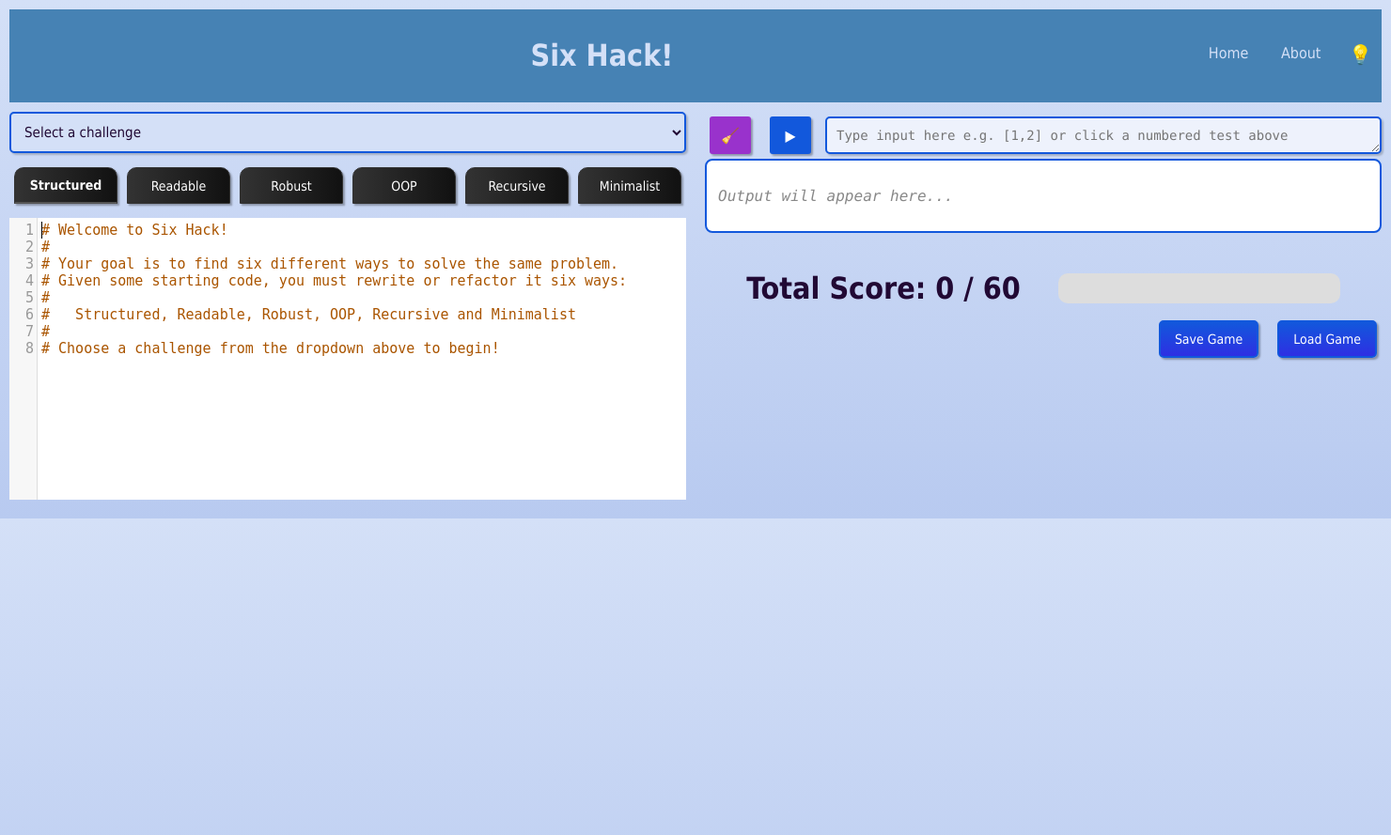
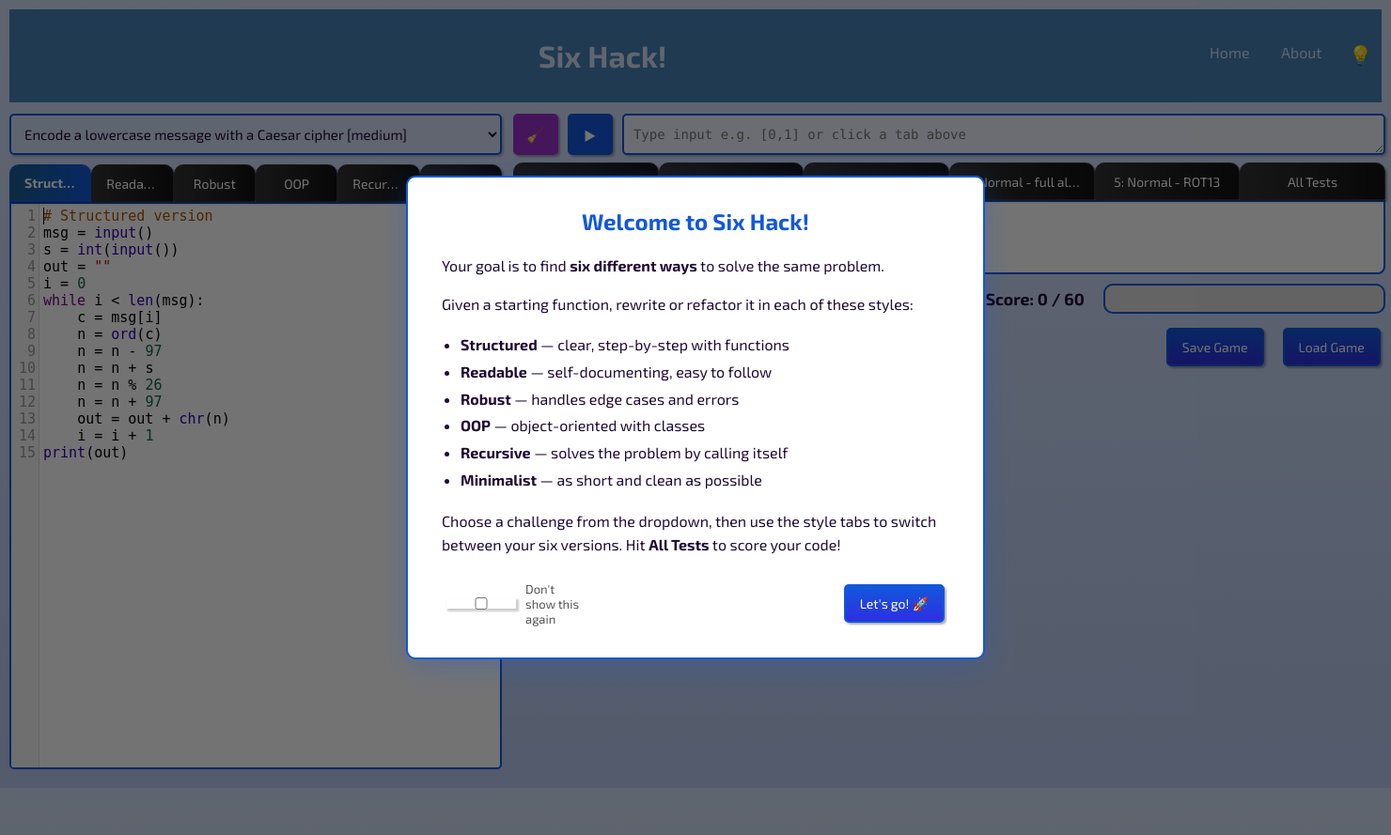
Before and after one commit to mraharrisoncs/sixhack, a Flask app: page / in a window 1480 px wide. Shown: the whole page at 94% size. Run offline with Flask 3, Linux system fonts and the light colour scheme.

Commit message:
UI changes and auto-first challenge load

```diff
--- a/v1/app/static/css/styles.css
+++ b/v1/app/static/css/styles.css
@@ -1,6 +1,6 @@
 /* General page font */
 body {
-    font-family: Tahoma, sans-serif;
+    font-family: 'Exo 2', Tahoma, sans-serif;
     margin: 10px;
     padding: 0;
     background: linear-gradient(to bottom, #D4E0F7, #b8caf0);
@@ -80,7 +80,8 @@ nav a:hover {
     color: #fff;
     background: #222;
     padding: 12px;
-    border-radius: 8px;
+    margin-top: 0;
+    border-radius: 0 0 8px 8px;
     font-family: monospace;
 }
 
@@ -91,12 +92,19 @@ nav a:hover {
     color: white;
 }
 
+/* Placeholder text for the output window */
+#output:empty::before {
+    content: "Output will appear here...";
+    color: gray;
+    font-size: 0.85em;
+}
+
 /* Flex container for sandbox and output */
 .flex-container {
     display: flex;
     justify-content: space-between;
     align-items: flex-start;
-    gap: 20px;
+    gap: 6px;
     margin-top: 10px;
 }
 
@@ -114,7 +122,7 @@ nav a:hover {
     display: flex;
     flex-direction: column;
     gap: 0;
-    /* Remove the gap between input and output windows */
+    margin-left: 6px;
 }
 
 footer {
@@ -129,7 +137,7 @@ footer {
 
 /* Buttons */
 button {
-    font-family: Tahoma, sans-serif;
+    font-family: 'Exo 2', Tahoma, sans-serif;
     font-size: 14px;
     padding: 10px 15px;
     margin: 5px;
@@ -177,19 +185,14 @@ select {
     box-sizing: border-box;
 }
 
-/* Placeholder text for the output window */
-#output:empty::before {
-    content: "Output will appear here...";
-    color: gray;
-    font-style: italic;
-}
-
 #program-dropdown {
+    margin-top: 2px;
     margin-bottom: 10px;
+    height: 44px;
     color: #210934;
     background: #D4E0F7;
     border-color: #1258DC;
-    font-family: Tahoma, sans-serif;
+    font-family: 'Exo 2', Tahoma, sans-serif;
     font-size: 15px;
 }
 
@@ -197,26 +200,31 @@ select {
 #tab-buttons {
     display: flex;
     gap: 0;
-    /* Remove space between tabs */
+    margin-top: 8px;
     margin-bottom: 0;
-    /* Remove margin between tabs and input box */
+    width: 100%;
 }
 
 /* Individual tab buttons */
 .tab-button {
-    padding: 10px 15px;
+    padding: 0 15px;
+    margin: 0;
+    height: 40px;
     border: 1px solid #333;
     background: linear-gradient(to right, #333, #111);
-    /* Default background */
     color: white;
     cursor: pointer;
     border-radius: 10px 10px 0 0;
     font-size: 14px;
     flex: 1;
+    min-width: 0;
     text-align: center;
     transition: background 0.3s;
     position: relative;
     z-index: 1;
+    overflow: hidden;
+    white-space: nowrap;
+    text-overflow: ellipsis;
 }
 
 /* Hover effect for tab buttons */
@@ -228,7 +236,10 @@ select {
 /* Active tab button */
 .tab-button.active {
     font-weight: bold;
-    border-bottom: 2px solid #555;
+    background: linear-gradient(to right, #1a6090, #1258DC);
+    border-color: #1258DC;
+    border-bottom: 2px solid #1258DC;
+    color: #ffffff;
 }
 
 /* Tab content container */
@@ -256,10 +267,11 @@ select {
 #clear-button,
 #run-button {
     padding: 0;
-    width: 44px;
-    height: 40px;
+    margin: 0;
+    width: 48px;
+    height: 44px;
     font-size: 16px;
-    border-radius: 3px;
+    border-radius: 5px;
     border: none;
     cursor: pointer;
     display: flex;
@@ -275,10 +287,11 @@ select {
 /* Input box */
 #input-box {
     flex: 1;
-    height: 40px;
+    height: 44px;
     font-family: "Lucida Console", monospace;
     font-size: 14px;
     padding: 10px;
+    line-height: 20px;
     background-color: #eef2fc;
     color: #210934;
     border: 2px solid #1258DC;
@@ -301,48 +314,10 @@ select {
 #code-tabs {
     display: flex;
     gap: 0;
-    margin-bottom: 10px;
+    margin-bottom: 0;
+    width: 100%;
 }
 
-/* Code tab buttons */
-#code-tabs .tab-button {
-    padding: 10px 15px;
-    border: 1px solid #333;
-    background: linear-gradient(to right, #333, #111);
-    /* Default background */
-    color: white;
-    cursor: pointer;
-    border-radius: 10px 10px 0 0;
-    /* Rounded top corners */
-    font-size: 14px;
-    flex: 1;
-    /* Make all tabs equal width */
-    text-align: center;
-    transition: background 0.3s;
-    position: relative;
-    z-index: 1;
-}
-
-#code-tabs .tab-button:hover {
-    background: linear-gradient(to bottom, #444, #222);
-}
-
-#code-tabs .tab-button.active {
-    font-weight: bold;
-    border-bottom: 2px solid #555;
-    /* Blend with the tab content */
-}
-
-#all-tests-button {
-    background: linear-gradient(to right, #700CBC, #210934);
-    border-color: #700CBC;
-    color: white;
-}
-
-#all-tests-button:hover {
-    background: linear-gradient(to right, #2E2FE3, #700CBC);
-    border-color: #2E2FE3;
-}
 
 /* Code container and test container textareas */
 .code-container textarea,
@@ -361,8 +336,8 @@ select {
 .test-container {
     display: flex;
     align-items: center;
-    /* Vertically align buttons and textarea */
     gap: 10px;
+    margin-top: 2px;
     /* Add spacing between buttons and textarea */
 }
 
@@ -411,11 +386,11 @@ select {
     box-sizing: border-box;
 }
 
-/* Set a fixed or min height for CodeMirror */
+/* CodeMirror */
 .CodeMirror {
-    height: 400px;
-    min-height: 300px;
     font-size: 15px;
+    border: 2px solid #1258DC;
+    border-radius: 0 0 5px 5px;
 }
 
 /* Code container */
@@ -436,14 +411,14 @@ meter,
 #overall-score-container {
     display: flex;
     align-items: center;
-    justify-content: center;
+    justify-content: flex-end;
     gap: 20px;
-    margin: 40px auto 0 auto;
+    margin: 10px 0 0 0;
     width: 100%;
 }
 
 .total-score-text {
-    font-size: 2em;
+    font-size: 1.1em;
     font-weight: bold;
     color: #210934;
 }
@@ -451,14 +426,27 @@ meter,
 .total-score-meter {
     width: 300px;
     height: 32px;
-    margin-left: 20px;
+    margin-left: 0;
     border-radius: 10px;
     accent-color: #700CBC;
+    border: 2px solid #1258DC;
+    box-sizing: border-box;
 }
 
-.total-score-meter::-webkit-progress-bar   { background: #ddd; border-radius: 10px; }
-.total-score-meter::-webkit-progress-value { background: #700CBC; border-radius: 10px; }
-.total-score-meter::-moz-progress-bar      { background: #700CBC; border-radius: 10px; }
+.total-score-meter::-webkit-progress-bar {
+    background: #ddd;
+    border-radius: 10px;
+}
+
+.total-score-meter::-webkit-progress-value {
+    background: #700CBC;
+    border-radius: 10px;
+}
+
+.total-score-meter::-moz-progress-bar {
+    background: #700CBC;
+    border-radius: 10px;
+}
 
 /* Tooltip for tabs */
 .tab-tooltip {
@@ -476,14 +464,97 @@ meter,
     box-shadow: 0 2px 8px rgba(18, 88, 220, 0.2);
 }
 
+/* ── Intro modal ────────────────────────────────────────── */
+#intro-overlay {
+    position: fixed;
+    inset: 0;
+    background: rgba(0, 0, 0, 0.55);
+    z-index: 9000;
+    display: flex;
+    align-items: center;
+    justify-content: center;
+}
+
+#intro-modal {
+    background: #ffffff;
+    color: #210934;
+    border: 2px solid #1258DC;
+    border-radius: 10px;
+    padding: 32px 36px;
+    max-width: 540px;
+    width: 90%;
+    box-shadow: 0 8px 32px rgba(18, 88, 220, 0.25);
+    font-family: 'Exo 2', Tahoma, sans-serif;
+}
+
+#intro-modal h2 {
+    margin-top: 0;
+    color: #1258DC;
+}
+
+#intro-modal p {
+    margin-left: 0;
+    line-height: 1.6;
+}
+
+#intro-modal ul {
+    padding-left: 20px;
+    line-height: 1.8;
+}
+
+#intro-modal .modal-buttons {
+    display: flex;
+    align-items: center;
+    justify-content: space-between;
+    margin-top: 24px;
+    gap: 16px;
+    flex-wrap: wrap;
+}
+
+#intro-modal .modal-buttons label {
+    font-size: 13px;
+    color: #555;
+    display: flex;
+    align-items: center;
+    gap: 6px;
+    cursor: pointer;
+}
+
+body.dark #intro-modal {
+    background: #1e2a35;
+    color: #d8d8d8;
+    border-color: #1258DC;
+}
+
+body.dark #intro-modal h2 {
+    color: #7ab3f5;
+}
+
+body.dark #intro-modal .modal-buttons label {
+    color: #aaa;
+}
+
 /* ── Output window classes ──────────────────────────────── */
-.output-error   { color: #cc2200; }
-.output-penalty { color: #cc2200; }
-.output-result  { font-weight: bold; }
-.output-test    { margin-bottom: 8px; }
+.output-error {
+    color: #cc2200;
+}
+
+.output-penalty {
+    color: #cc2200;
+}
+
+.output-result {
+    font-weight: bold;
+}
+
+.output-test {
+    margin-bottom: 8px;
+}
 
 body.dark .output-error,
-body.dark .output-penalty { color: #ff6666; }
+body.dark .output-penalty {
+    color: #ff6666;
+}
 
 /* ── Light theme output overrides ──────────────────────── */
 body:not(.dark) #output-window {
--- a/v1/app/static/js/scripts.js
+++ b/v1/app/static/js/scripts.js
@@ -47,7 +47,44 @@ function setMeterFeedback(styleKey, feedback) {
     feedbackDiv.textContent = feedback;
 }
 
+function showIntroModal() {
+    if (localStorage.getItem('sixhack_intro_seen')) return;
+
+    const overlay = document.createElement('div');
+    overlay.id = 'intro-overlay';
+
+    overlay.innerHTML = `
+        <div id="intro-modal">
+            <h2>Welcome to Six Hack!</h2>
+            <p>Your goal is to find <strong>six different ways</strong> to solve the same problem.</p>
+            <p>Given a starting function, rewrite or refactor it in each of these styles:</p>
+            <ul>
+                <li><strong>Structured</strong> — clear, step-by-step with functions</li>
+                <li><strong>Readable</strong> — self-documenting, easy to follow</li>
+                <li><strong>Robust</strong> — handles edge cases and errors</li>
+                <li><strong>OOP</strong> — object-oriented with classes</li>
+                <li><strong>Recursive</strong> — solves the problem by calling itself</li>
+                <li><strong>Minimalist</strong> — as short and clean as possible</li>
+            </ul>
+            <p>Choose a challenge from the dropdown, then use the style tabs to switch between your six versions. Hit <strong>All Tests</strong> to score your code!</p>
+            <div class="modal-buttons">
+                <label><input type="checkbox" id="intro-dont-show"> Don't show this again</label>
+                <button id="intro-close-btn">Let's go! 🚀</button>
+            </div>
+        </div>`;
+
+    document.body.appendChild(overlay);
+
+    document.getElementById('intro-close-btn').addEventListener('click', () => {
+        if (document.getElementById('intro-dont-show').checked) {
+            localStorage.setItem('sixhack_intro_seen', '1');
+        }
+        overlay.remove();
+    });
+}
+
 document.addEventListener('DOMContentLoaded', () => {
+    showIntroModal();
     let originalCode = "";
     const tabCodes = {}; // Store code for each tab
     let codeStyles = [];
@@ -71,6 +108,7 @@ document.addEventListener('DOMContentLoaded', () => {
         matchBrackets: true,
         autofocus: true
     });
+    codeMirrorEditor.setSize(null, 600);
 
     codeMirrorEditor.setValue(
         `# Welcome to Six Hack!
@@ -229,7 +267,7 @@ document.addEventListener('DOMContentLoaded', () => {
     // Clear placeholder when user begins typing
     document.getElementById('input-box').addEventListener('focus', () => {
         const inputBox = document.getElementById('input-box');
-        if (inputBox.placeholder.startsWith('Type')) {
+        if (inputBox.placeholder.startsWith('Type input')) {
             inputBox.placeholder = '';
         }
     });
@@ -336,6 +374,10 @@ function loadPrograms() {
                 option.textContent = desc + diff;
                 dropdown.appendChild(option);
             });
+            if (programs.length > 0) {
+                dropdown.value = programs[0].id;
+                dropdown.dispatchEvent(new Event('change'));
+            }
         })
         .catch(error => console.error('Error loading programs:', error));
 }
@@ -347,14 +389,7 @@ function loadTestCases(programId) {
         .then(response => response.json())
         .then(testCases => {
             const tabButtons = document.getElementById('tab-buttons');
-            const tabContent = document.getElementById('tab-content');
-            const testContainer = document.querySelector('.test-container');
-
             tabButtons.innerHTML = '';
-            tabContent.innerHTML = '';
-            if (testContainer) {
-                tabContent.appendChild(testContainer);
-            }
 
             testCases.forEach((test, index) => {
                 const button = document.createElement('button');
@@ -363,6 +398,9 @@ function loadTestCases(programId) {
                 tabButtons.appendChild(button);
 
                 button.addEventListener('click', async () => {
+                    document.querySelectorAll('#tab-buttons .tab-button').forEach(b => b.classList.remove('active'));
+                    button.classList.add('active');
+
                     // Populate the input box with this test's inputs (single line)
                     const inputBox = document.getElementById('input-box');
                     if (inputBox) {
@@ -433,6 +471,9 @@ function loadTestCases(programId) {
             tabButtons.appendChild(allTestsButton);
 
             allTestsButton.addEventListener('click', async () => {
+                document.querySelectorAll('#tab-buttons .tab-button').forEach(b => b.classList.remove('active'));
+                allTestsButton.classList.add('active');
+
                 const code = codeMirrorEditor.getValue();
 
                 fetch('/sandbox/test', {
@@ -511,5 +552,5 @@ function loadTestCases(programId) {
 function clearInputBox() {
     const inputBox = document.getElementById('input-box');
     inputBox.value = '';
-    inputBox.placeholder = 'Type input here e.g. [1,2] or click a numbered test above';
+    inputBox.placeholder = 'Type input e.g. [0,1] or click a tab above';
 }
--- a/v1/app/templates/base.html
+++ b/v1/app/templates/base.html
@@ -5,6 +5,9 @@
     <meta charset="UTF-8">
     <meta name="viewport" content="width=device-width, initial-scale=1.0">
     <title>Six Hack!</title>
+    <link rel="preconnect" href="https://fonts.googleapis.com">
+    <link rel="preconnect" href="https://fonts.gstatic.com" crossorigin>
+    <link rel="stylesheet" href="https://fonts.googleapis.com/css2?family=Exo+2:ital,wght@0,400;0,600;0,700;1,400&display=swap">
     <link rel="stylesheet" href="{{ url_for('static', filename='css/styles.css') }}">
 </head>
 
--- a/v1/app/templates/home.html
+++ b/v1/app/templates/home.html
@@ -20,21 +20,17 @@
 
     <!-- Input and Output on the right -->
     <div class="output-container">
-        <!-- Tabbed Input Box -->
-        <div id="test-tabs">
-            <div id="tab-buttons">
-                <!-- Numbered test buttons will be dynamically added here -->
-            </div>
-            <div id="tab-content">
-                <div id="test-0" style="display: block;">
-                    <div class="test-container">
-                        <button id="clear-button">🧹</button>
-                        <button id="run-button">▶</button>
-                        <textarea id="input-box" class="test-input"
-                            placeholder="Type input here e.g. [1,2] or click a numbered test above"></textarea>
-                    </div>
-                </div>
-            </div>
+        <!-- Input row -->
+        <div class="test-container">
+            <button id="clear-button">🧹</button>
+            <button id="run-button">▶</button>
+            <textarea id="input-box" class="test-input"
+                placeholder="Type input e.g. [0,1] or click a tab above"></textarea>
+        </div>
+
+        <!-- Test case tabs -->
+        <div id="tab-buttons">
+            <!-- Numbered test buttons will be dynamically added here -->
         </div>
 
         <div id="output-window">
```
Also changed, not shown: other parts of v1/app/static/css/styles.css (+35 -20 lines), v1/instance/sixhack.db.
